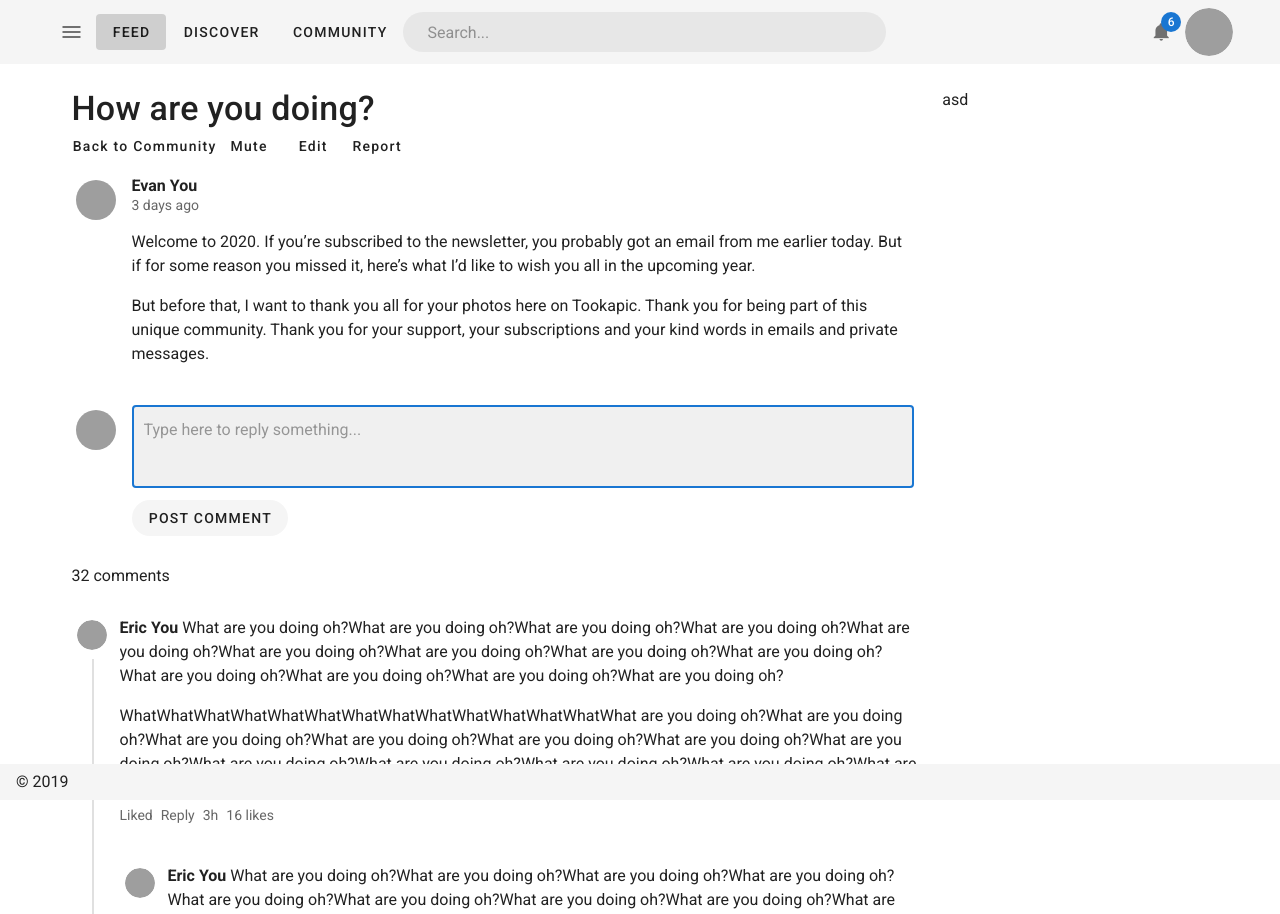
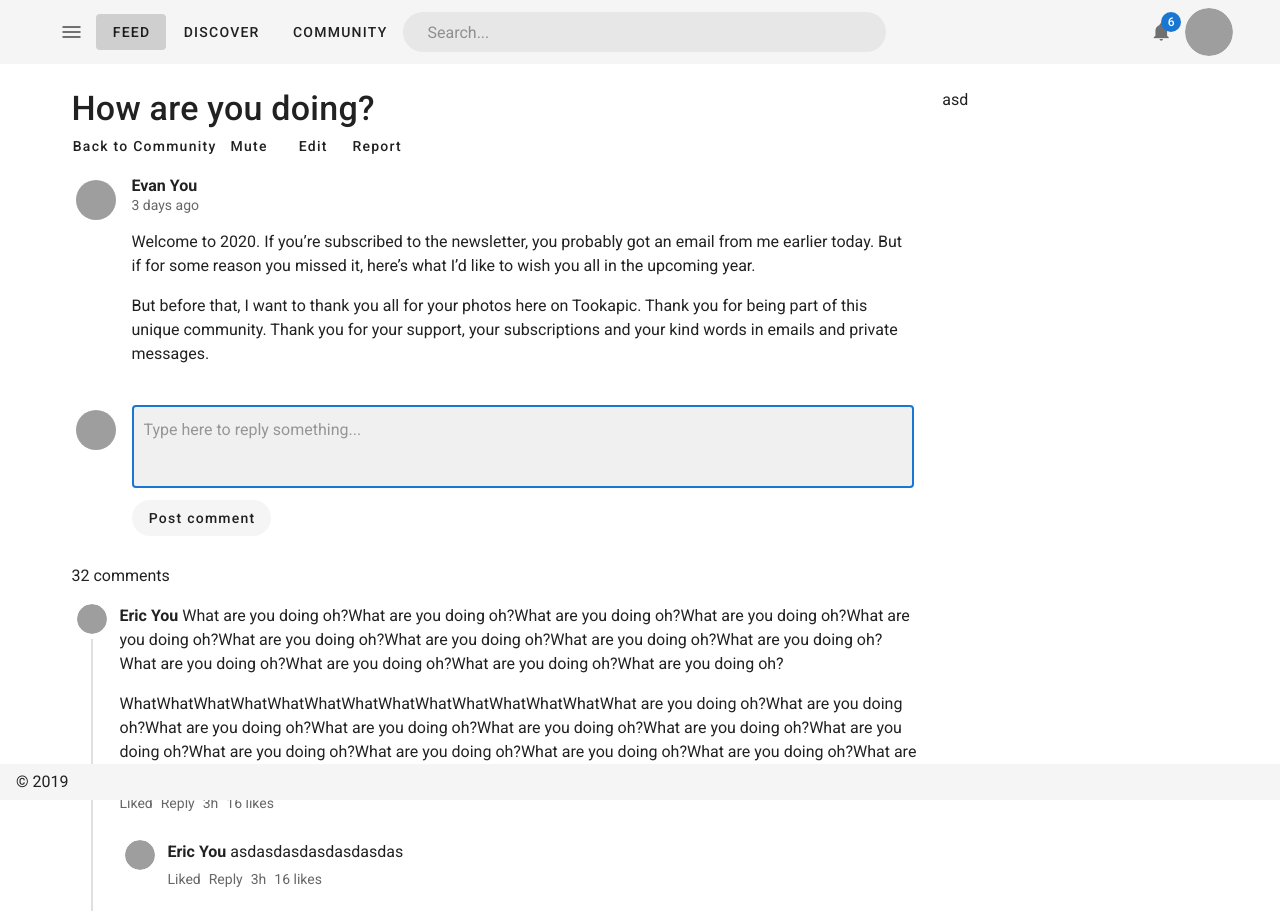
Before and after one commit to ericyam94/forum, a Nuxt app: page /test in a window 1280 px wide. Shown: the top 914 px of the page. Built offline with nearby package versions, Linux system fonts and the light colour scheme; grey boxes are pictures that could not be loaded.

Commit message:
Simulating post comment feature

```diff
--- a/components/base/Comment.vue
+++ b/components/base/Comment.vue
@@ -1,13 +1,16 @@
 <template>
   <div>
-    <v-list-item class="px-0" three-line>
-      <v-list-item-avatar class="mr-2" style="align-items: flex-start">
+    <v-list-item class="px-0">
+      <v-list-item-avatar
+        class="mr-2 my-0"
+        style="align-items: flex-start; align-self: flex-start"
+      >
         <v-avatar :size="size">
           <v-img src="https://cdn.vuetifyjs.com/images/lists/1.jpg" />
         </v-avatar>
       </v-list-item-avatar>
 
-      <v-list-item-content>
+      <v-list-item-content class="py-0 pb-3">
         <v-list-item-title v-html="comment" class="comment" />
 
         <v-list-item-subtitle class="mb-4">
--- a/pages/test.vue
+++ b/pages/test.vue
@@ -14,7 +14,6 @@
           </v-col>
         </v-row>
 
-        <!-- <v-card flat> -->
         <v-list-item class="grow px-1" three-line>
           <v-list-item-avatar>
             <v-avatar>
@@ -56,6 +55,7 @@
           <v-list-item-content>
             <v-col class="pa-0">
               <v-textarea
+                v-model="comment"
                 autofocus
                 auto-grow
                 class="mb-3"
@@ -66,32 +66,40 @@
                 rows="3"
                 single-line
               />
-              <v-btn elevation="0" rounded>Post comment</v-btn>
+              <b-btn @click="post" elevation="0" rounded>Post comment</b-btn>
             </v-col>
           </v-list-item-content>
         </v-list-item>
-        <!-- </v-card> -->
 
         <div class="my-4">
           <span>32 comments</span>
         </div>
 
+        <v-slide-y-transition group>
           <v-layout
-          v-for="i in 2"
-          :key="i"
-          class="comment-container"
+            v-for="c in comments"
+            :key="c.id"
+            :class="c.subcomments.length > 0 ? 'comment-container' : null"
             column
             justify-center
             align-start
           >
-          <b-comment :comment="comment">
+            <b-comment :comment="c.comment">
               <!-- Sub comments start here -->
-            <v-list-item v-for="i in 2" :key="i" class="px-0">
-              <v-list-item-avatar class="mr-2"></v-list-item-avatar>
-              <b-comment :comment="comment"></b-comment>
+              <v-list-item
+                v-for="(sc, x) in c.subcomments"
+                :key="x"
+                class="px-0"
+              >
+                <v-list-item-avatar
+                  class="mr-2 my-0"
+                  style="align-items: flex-start; align-self: flex-start"
+                ></v-list-item-avatar>
+                <b-comment :comment="sc.comment"></b-comment>
               </v-list-item>
             </b-comment>
           </v-layout>
+        </v-slide-y-transition>
       </v-col>
 
       <v-col cols="12" sm="12" md="3">
@@ -112,6 +120,9 @@ export default {
   },
   data() {
     return {
+      comments: [
+        {
+          id: 3,
           comment: `<p>
                   <span class="font-weight-bold">Eric You</span>
                   What are you doing oh?What are you doing oh?What are you doing
@@ -125,7 +136,29 @@ export default {
                   doing oh?What are you doing oh?What are you doing oh?What are
                   you doing oh?What are you doing oh?What are you doing oh?What
                   are you doing oh?What are you doing oh?
-                      </p>`
+                      </p>`,
+          subcomments: [
+            {
+              comment:
+                '<p><span class="font-weight-bold">Eric You</span> asdasdasdasdasdasdas</p>'
+            }
+          ]
+        },
+        {
+          id: 2,
+          comment:
+            '<p><span class="font-weight-bold">Only Comment</span> asdasdasdasdasdasdas</p>',
+          subcomments: []
+        },
+        {
+          id: 1,
+          comment:
+            '<p><span class="font-weight-bold">Only Comment 1</span> asdasdasdasdasdasdas</p>',
+          subcomments: []
+        }
+      ],
+      comment: null,
+      count: 4
     }
   },
   methods: {
@@ -134,6 +167,13 @@ export default {
     },
     haha() {
       console.log('hehe')
+    },
+    post() {
+      this.comments.unshift({
+        id: this.count++,
+        comment: `<p><span class="font-weight-bold">Eric Yam</span> ${this.comment}</p>`,
+        subcomments: []
+      })
     }
   }
 }
@@ -149,12 +189,12 @@ p {
 }
 
 .comment-container:before {
-  left: 20px;
+  left: 19px;
   bottom: 0;
   content: '';
-  height: calc(100% - 48px);
+  height: calc(100% - 40px);
   position: absolute;
-  top: 55px;
+  top: 35px;
   width: 2px;
   background: rgba(0, 0, 0, 0.12);
 }
```
Lines whose indentation alone changed are shown as unchanged.
